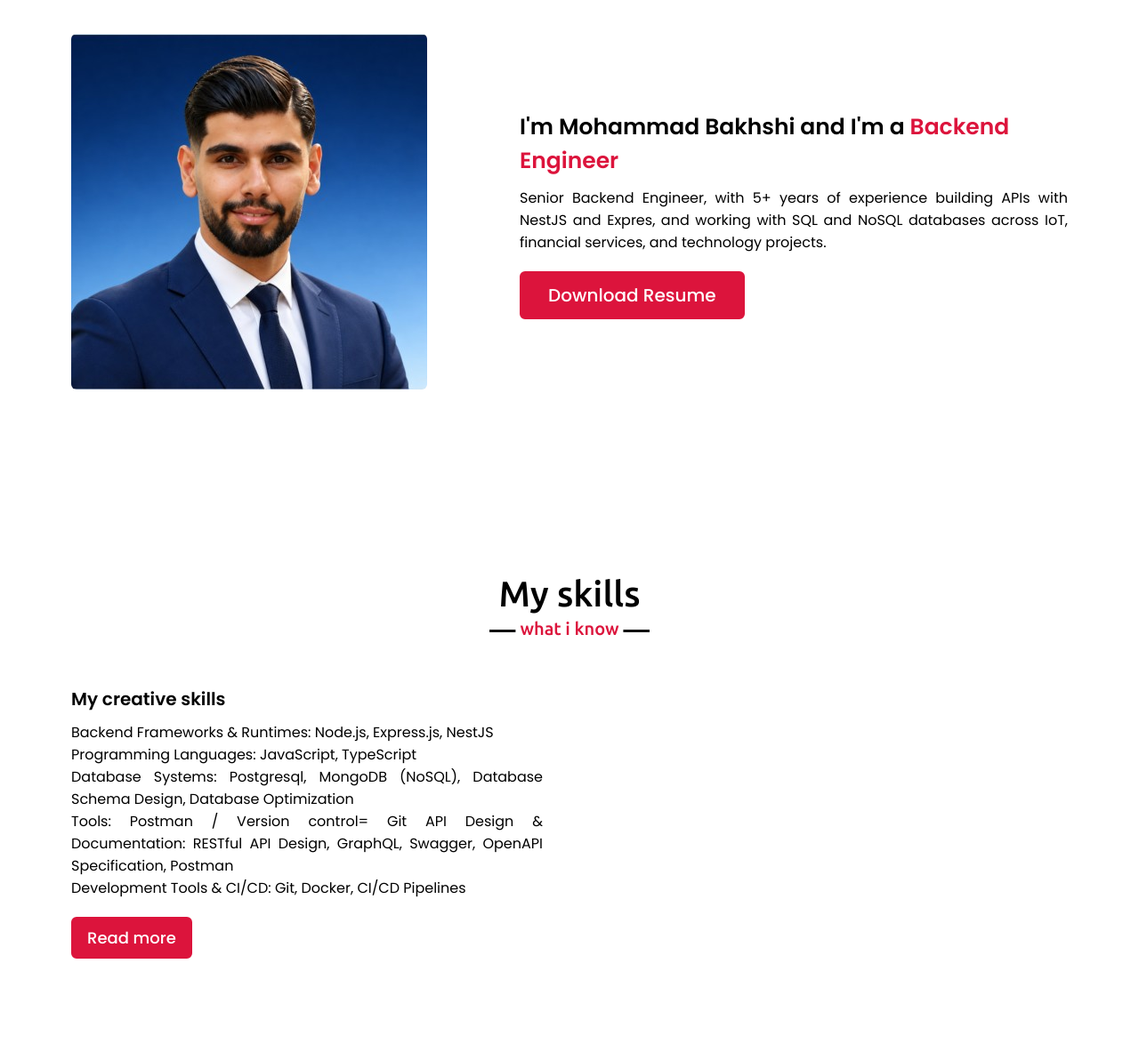
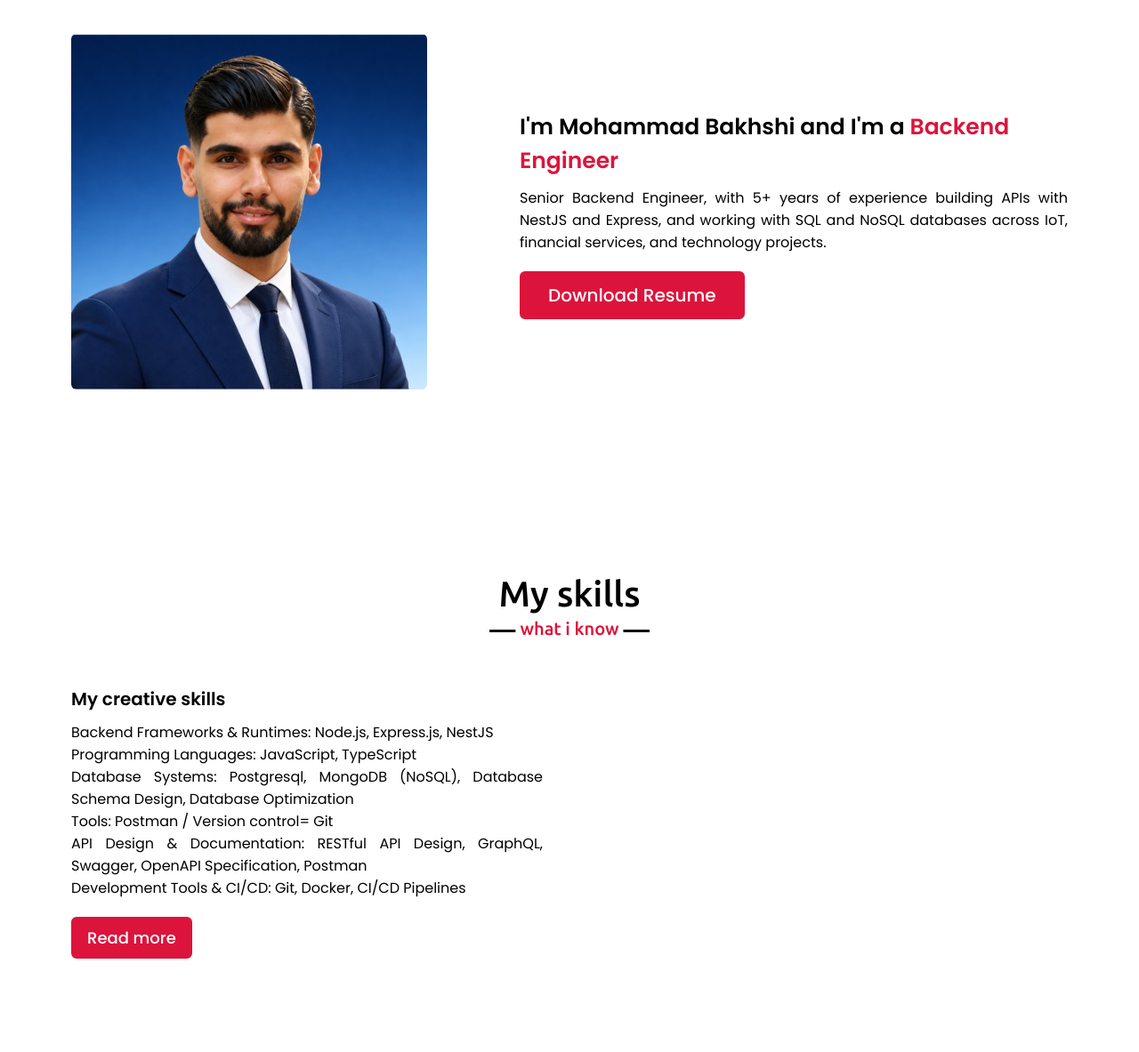
Before and after one commit to mohammad-bakhshi/PersonalWebsite, a Node server app: page / in a window 1280 px wide. Shown: the part 988-2171 px from the top of the page at 89% size. Run offline with Node 20, Linux system fonts and the light colour scheme.

Commit message:
Update index.ejs

```diff
--- a/views/index.ejs
+++ b/views/index.ejs
@@ -61,7 +61,7 @@
             I'm Mohammad Bakhshi and I'm a <span class="typing-2"></span>
           </div>
           <p>
-            Senior Backend Engineer, with 5+ years of experience building APIs with NestJS and Expres,
+            Senior Backend Engineer, with 5+ years of experience building APIs with NestJS and Express,
             and working with SQL and NoSQL databases across IoT, financial services, and technology projects.
           </p>
           <a href="/download">Download Resume</a>
@@ -81,7 +81,7 @@
             Backend Frameworks & Runtimes: Node.js, Express.js, NestJS <br>
             Programming Languages: JavaScript, TypeScript <br>
             Database Systems: Postgresql, MongoDB (NoSQL), Database Schema Design, Database Optimization <br>
-            Tools: Postman / Version control= Git
+            Tools: Postman / Version control= Git <br>
             API Design & Documentation: RESTful API Design, GraphQL, Swagger, OpenAPI Specification, Postman <br>
             Development Tools & CI/CD: Git, Docker, CI/CD Pipelines <br>
           </p>
```
